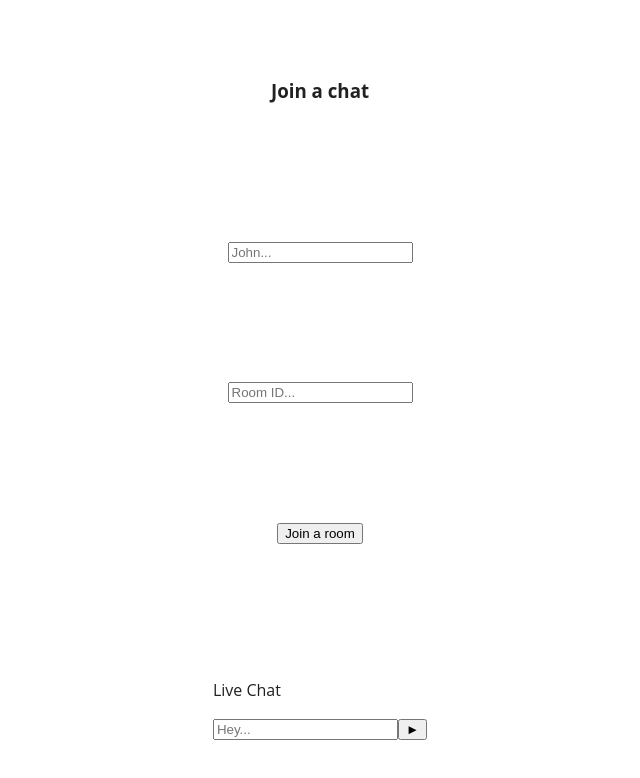
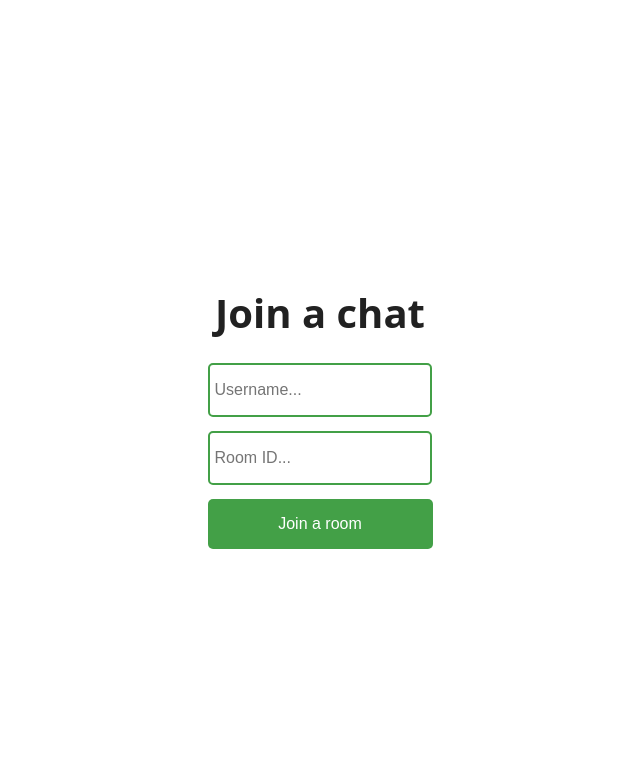
Before and after one commit to usmanAfzalKhan/Kommunication, a React (Create React App) app in the folder client/: page / in a window 1280 px wide. Shown: the top 778 px of the page, without its empty margins (320-960 px from the left). Built offline with nearby package versions, Linux system fonts and the light colour scheme; no server answers.

Commit message:
feat: display chat after room ID and username

```diff
--- a/client/src/App.js
+++ b/client/src/App.js
@@ -1,26 +1,30 @@
-import { useState } from 'react';
-import './App.css';
-import io from 'socket.io-client'
-import Chat from './Chat';
+import { useState } from "react";
+import "./App.css";
+import io from "socket.io-client";
+import Chat from "./Chat";
 
 const socket = io.connect("http://localhost:3001");
 
 function App() {
   const [username, setUsername] = useState("");
   const [room, setRoom] = useState("");
+  const [showChat, setShowChat] = useState(false);
 
   const joinRoom = () => {
-    if(username !== "" && room !== ""){
+    if (username !== "" && room !== "") {
       socket.emit("join_room", room);
+      setShowChat(true);
     }
-  }
+  };
 
   return (
     <div className="App">
+      {!showChat ? (
+        <div className="joinChatContainer">
           <h3>Join a chat</h3>
           <input
             type="text"
-      placeholder="John..."
+            placeholder="Username..."
             onChange={(event) => {
               setUsername(event.target.value);
             }}
@@ -33,8 +37,10 @@ function App() {
             }}
           />
           <button onClick={joinRoom}>Join a room</button>
-
+        </div>
+      ) : (
         <Chat socket={socket} username={username} room={room} />
+      )}
     </div>
   );
 }
--- a/client/src/Chat.js
+++ b/client/src/Chat.js
@@ -2,6 +2,7 @@ import React, { useEffect, useState } from "react";
 
 function Chat({ socket, username, room }) {
   const [currentMessage, setCurrentMessage] = useState("");
+
 
   const sendMessage = async () => {
     if (currentMessage !== "") {
@@ -26,7 +27,7 @@ useEffect(() => {
 }, [socket]);
 
   return (
-    <div>
+    <div className="chat-window">
       <div className="chat-header">
         <p>Live Chat</p>
       </div>
@@ -34,7 +35,7 @@ useEffect(() => {
       <div className="chat-footer">
         <input
           type="text"
-          placeholder="Hey..."
+          placeholder="Send Message..."
           onChange={(event) => {
             setCurrentMessage(event.target.value);
           }}
```
Lines whose indentation alone changed are shown as unchanged.
